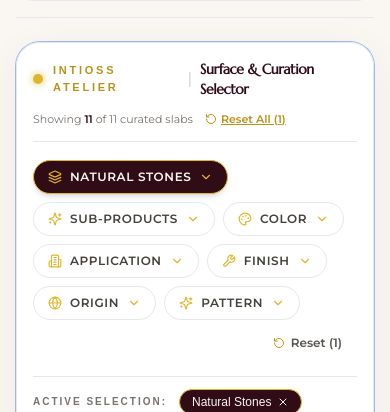
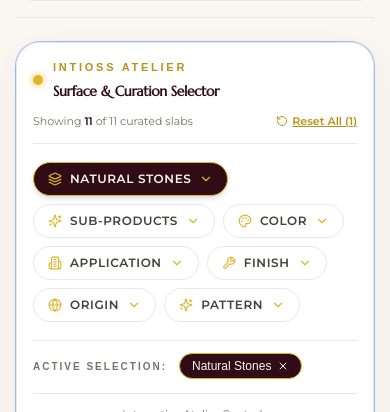
Before and after one commit to BhagyeshKadiya/intioss-luxury-surfaces, a Next.js app: page /products in a window 390 px wide. Shown: the part 158-570 px from the top of the page. Built offline with nearby package versions, Linux system fonts and the light colour scheme; a web font is replaced by a local one.

Commit message:
feat(products): responsive branded filter header and remove duplicate reset button

```diff
--- a/app/products/page.tsx
+++ b/app/products/page.tsx
@@ -451,11 +451,11 @@ function ProductsContent() {
             <div className="flex items-center gap-2.5">
               <div className="w-2.5 h-2.5 rounded-full bg-gold shadow-[0_0_8px_rgba(221,182,43,0.8)] shrink-0" />
               <div>
-                <div className="flex items-center gap-2">
+                <div className="flex flex-wrap items-center gap-1.5 sm:gap-2">
                   <span className="font-raleway text-[11px] uppercase tracking-[0.25em] text-gold-dark font-bold">
                     INTIOSS ATELIER
                   </span>
-                  <span className="text-stone-300 font-light">|</span>
+                  <span className="text-stone-300 font-light hidden xs:inline">|</span>
                   <span className="font-marcellus text-sm text-maroon-deep font-semibold tracking-tight">
                     Surface & Curation Selector
                   </span>
@@ -464,7 +464,7 @@ function ProductsContent() {
             </div>
 
             {/* Live Count & Reset */}
-            <div className="flex items-center gap-3 text-xs font-montserrat">
+            <div className="w-full sm:w-auto flex items-center justify-between sm:justify-end gap-3 text-xs font-montserrat">
               <span className="text-stone-500 text-[11px]">
                 Showing <strong className="text-maroon-deep font-semibold">{filteredProducts.length}</strong> of {PRODUCTS.length} curated slabs
               </span>
--- a/components/products/ProductDropdownFilters.tsx
+++ b/components/products/ProductDropdownFilters.tsx
@@ -1184,17 +1184,6 @@ export function ProductDropdownFilters({
           </AnimatePresence>
         </div>
 
-        {/* Global Reset Button if active filters */}
-        {totalActive > 0 && (
-          <button
-            type="button"
-            onClick={onClearAll}
-            className="inline-flex items-center gap-1.5 px-3.5 py-1.5 rounded-full text-xs font-montserrat text-stone-600 hover:text-maroon hover:bg-gold/10 transition-colors cursor-pointer border border-transparent hover:border-gold/30 shrink-0 ml-auto"
-          >
-            <RotateCcw className="w-3 h-3 text-gold-dark" />
-            <span className="font-semibold">Reset ({totalActive})</span>
-          </button>
-        )}
       </div>
     </div>
   );
```
